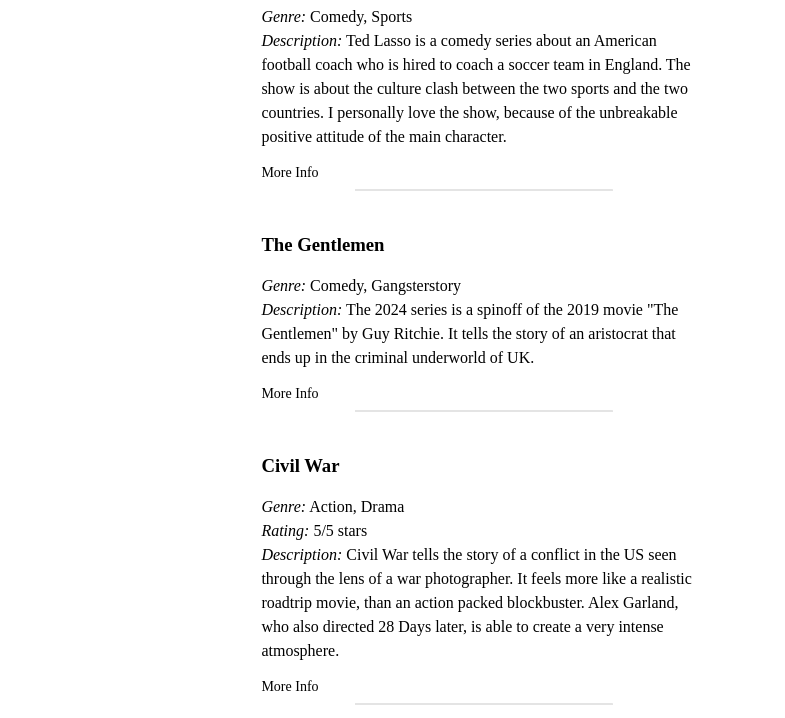
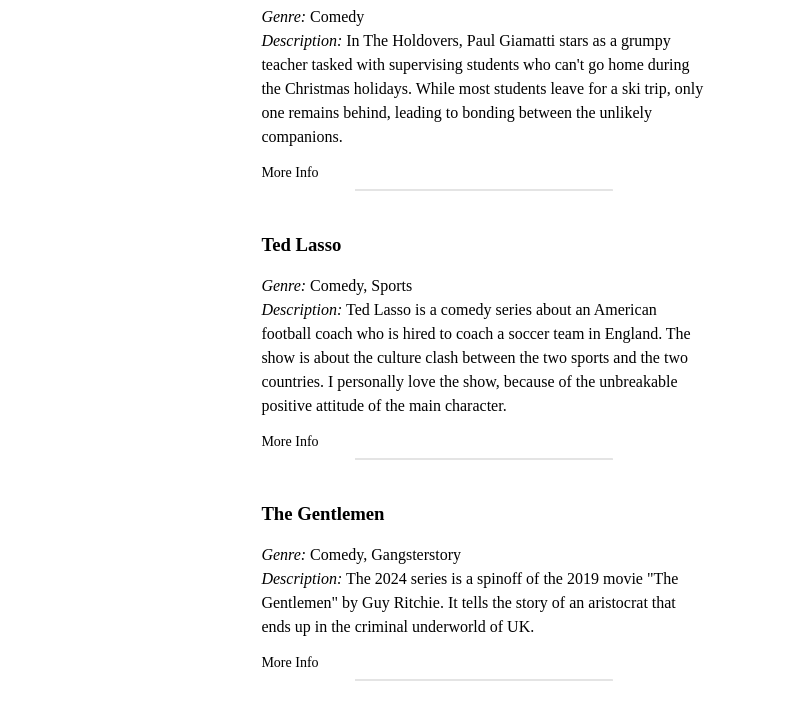
Before and after one commit to p-sodmann/serien, a plain HTML site: page index.html in a window 1280 px wide. Shown: the part 218-936 px from the top of the page, without its empty margins (41-826 px from the left). Drawn offline with nearby package versions, Linux system fonts and the light colour scheme.

Commit message:
Update index.html
added the holdovers

```diff
--- a/index.html
+++ b/index.html
@@ -12,6 +12,25 @@
     <header class="fn fl-ns fl w-20 pa2">
       <h1 class="mb3 mt0 lh-title">2024</h1>
     </header>
+
+        <!-- The Holdover -->
+    <div class="dt-row ">
+        <div class="fl w-50 pa2">
+            <h3>The Holdovers</h3>
+            <p class="lh-copy">
+                <i>Genre:</i> Comedy <br>
+                <i>Description:</i>
+                In The Holdovers, Paul Giamatti stars as a grumpy teacher tasked with supervising students who can't go home during the Christmas holidays.
+                While most students leave for a ski trip, only one remains behind, leading to bonding between the unlikely companions.
+
+            </p>
+            <!-- link -->
+            <a href="https://www.imdb.com/title/tt14849194/" target="_blank" class="f6 link" style="color:black">
+                More Info
+            </a>
+            <hr class="mw5 bb b--black-10">
+        </div>
+    </div>
 
     <!-- Ted Lasso -->
     <div class="dt-row ">
```
